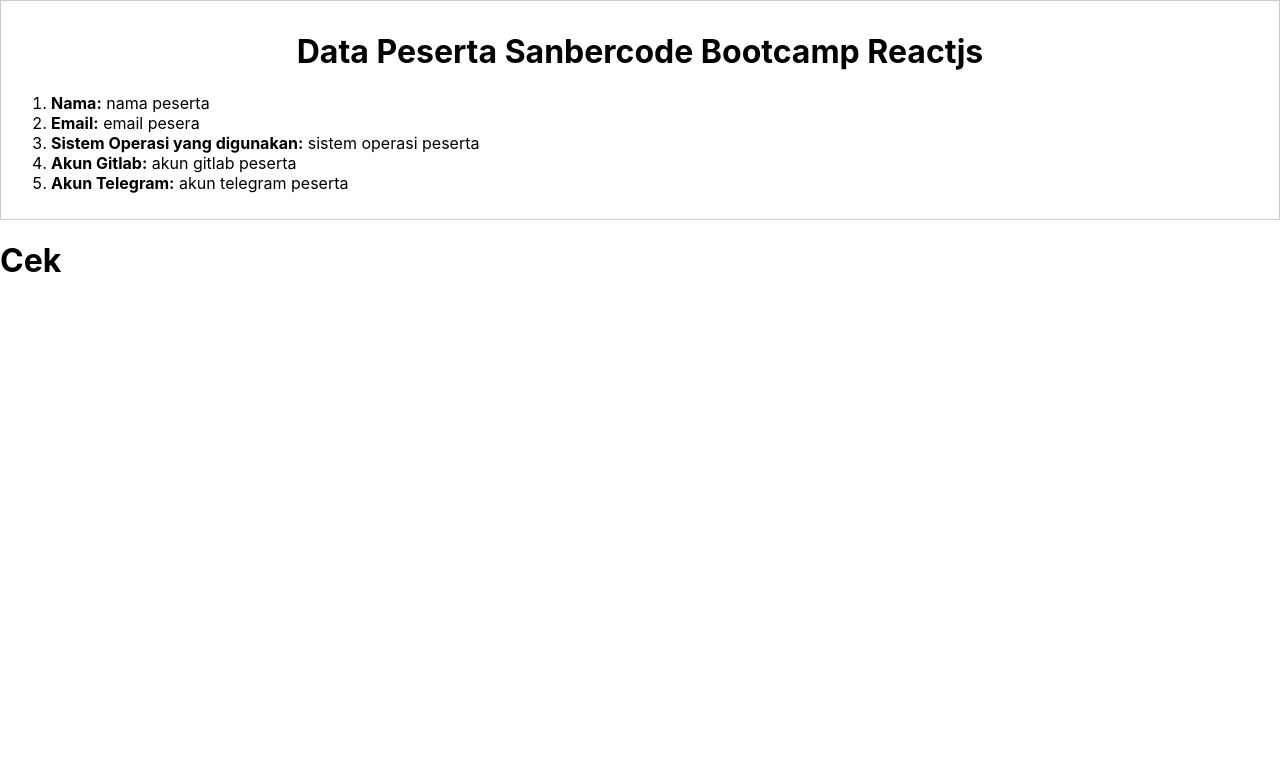
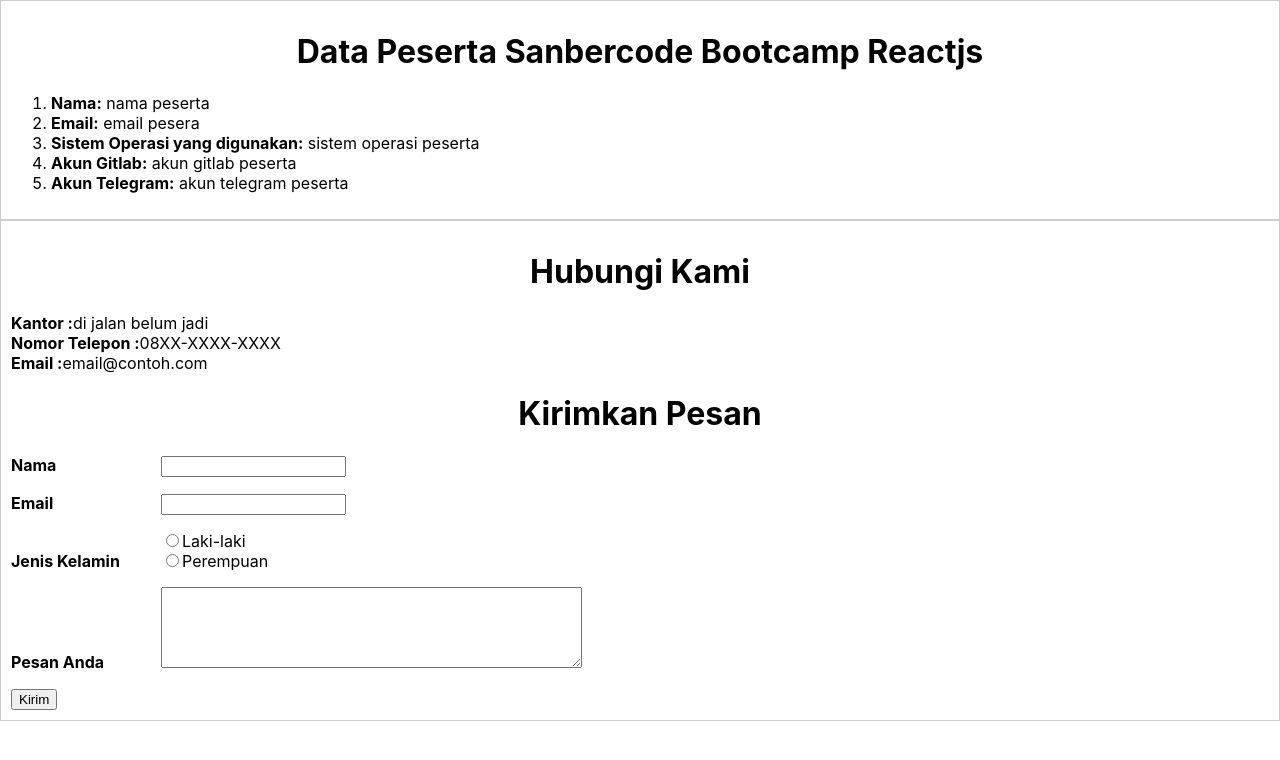
Before and after one commit to wildenali/quiz-3-reactjs-sanbercode-0720, a React (Create React App) app: page / in a window 1280 px wide. Shown: the top 760 px of the page. Built offline with nearby package versions, Linux system fonts and the light colour scheme.

Commit message:
Create Contact Component

```diff
--- a/src/App.js
+++ b/src/App.js
@@ -1,13 +1,14 @@
 import React, { Component } from 'react';
 import './App.css';
 import About from './components/About';
+import Contact from './components/Contact';
 
 class App extends Component {
   render() {
     return (
       <div>
         <About />
-        <h1>Cek</h1>
+        <Contact />
       </div>
     );
   }
--- /dev/null
+++ b/src/components/Contact.jsx
@@ -0,0 +1,59 @@
+import React from 'react'
+
+const Contact = () => {
+  return (
+    <>
+      <header>
+        <title>contact</title>
+      </header>
+      <body style={{ padding: "10px", border: "1px solid #ccc" }}>
+        <h1 style={{ textAlign: "center" }}>Hubungi Kami</h1>
+          <strong>Kantor :</strong>
+          di jalan belum jadi
+          <br/>
+          <strong>Nomor Telepon :</strong>
+          08XX-XXXX-XXXX
+          <br/>
+          <strong>Email :</strong>
+          email@contoh.com
+        <h1 style={{ textAlign: "center" }}>Kirimkan Pesan</h1>
+        <div>
+          <div style={{  display: "block", marginBottom: "1em" }}>
+            <div style={{ display: "inline-block", width: "150px", fontWeight: "bold", fontSize: "16px" }}>
+              Nama
+            </div>
+            <input style={{ display: "inline-block", type: "text", name: "name" }} />
+          </div>
+          <div style={{  display: "block", marginBottom: "1em" }}>
+            <div style={{ display: "inline-block", width: "150px", fontWeight: "bold", fontSize: "16px" }}>
+              Email
+            </div>
+            <input style={{ display: "inline-block", type: "text", name: "name" }} />
+          </div>
+          <div style={{  display: "block", marginBottom: "1em" }}>
+            <div style={{ display: "inline-block", width: "150px", fontWeight: "bold", fontSize: "16px" }}>
+              Jenis Kelamin
+            </div>
+            <div style={{ display: "inline-block" }}>
+              <input type="radio" id="male" name="gender" value="male" />
+              <label for="male">Laki-laki</label><br/>
+              <input type="radio" id="female" name="gender" value="female"/>
+              <label for="female">Perempuan</label><br/>
+            </div>
+          </div>
+          <div style={{  display: "block", marginBottom: "1em" }}>
+            <div style={{ display: "inline-block", width: "150px", fontWeight: "bold", fontSize: "16px" }}>
+              Pesan Anda
+            </div>
+            <textarea cols="50" rows="5"></textarea>
+          </div>
+          <button>
+            <a href="index.html" style={{ textDecoration: "none", color: "black" }}>Kirim</a>
+          </button>
+        </div>
+      </body>
+    </>
+  )
+}
+
+export default Contact
```
